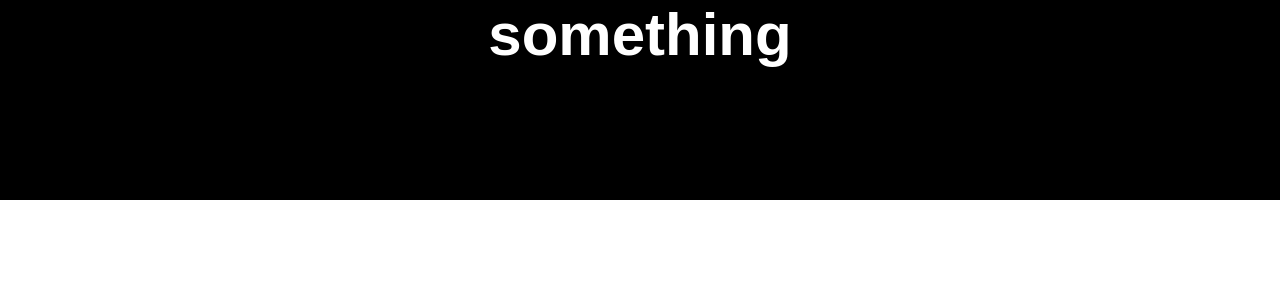
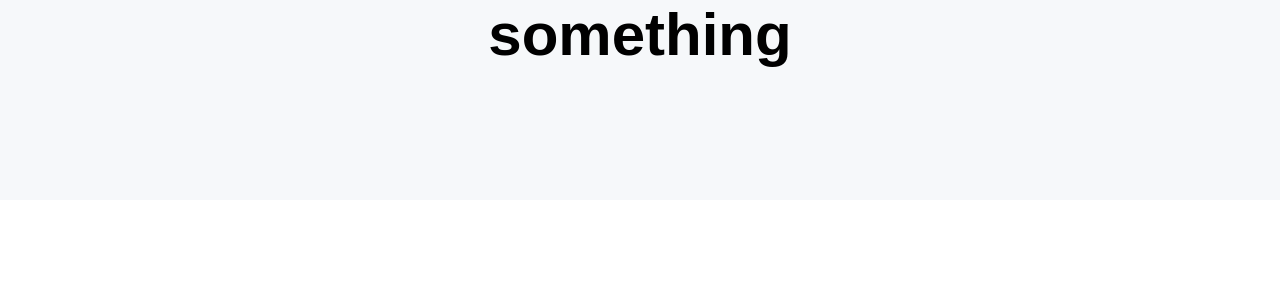
Before and after one commit to sumonpaul55/Ecommerce-project, a React (Create React App) app: page / in a window 1280 px wide. Shown: the top 300 px of the page. Built offline with nearby package versions, Linux system fonts and the light colour scheme.

Commit message:
theme different color seted

```diff
--- a/src/App.js
+++ b/src/App.js
@@ -13,8 +13,18 @@ import { ThemeProvider } from "styled-components";
 function App() {
   const theme = {
     colors: {
-      bg: "#000",
-      color: "white",
+      bg: "#f6f8fa",
+      footer_bg: "#0a1435",
+      btn: "rgb(98 84 243)",
+      border: "rgba(98 ,84, 243, .5)",
+      hr: "#ffffff",
+      gradient: "linear-gradient(0deg, rgb(132 144 255) 0%, rgb(98 189 252) 100%)",
+      shadow: "rgba(0,0,0,0.2) 0px 1px 3px 0px, rgba(27, 31, 35, .15) 0px 0px 0px 1px",
+      shadowSupport: "rgba(0,0,0,0.16) 0px 1px 4px",
+    },
+    media: {
+      mobile: "768px",
+      tab: "998px",
     },
   };
   return (
--- a/src/GlobalStyle.js
+++ b/src/GlobalStyle.js
@@ -152,6 +152,25 @@ input, textarea{
     cursor: pointer;
     }
 
+    @media (max-width: ${({ theme }) => theme.media.tab}) {
+    .container {
+    max-width: 130rem;
+    padding: 0 3.2rem;
+  }
+  }
+
+   @media (max-width: ${({ theme }) => theme.media.mobile}) {
+       html {
+      font-size: 50%;
+    }
 
 
+
+    .grid{
+  gap: 3.2rem;
+}
+      .grid-two-column , .grid-three-column, .grid-four-column{
+          grid-template-columns: 1fr;
+        }
+   }
 `;
```
